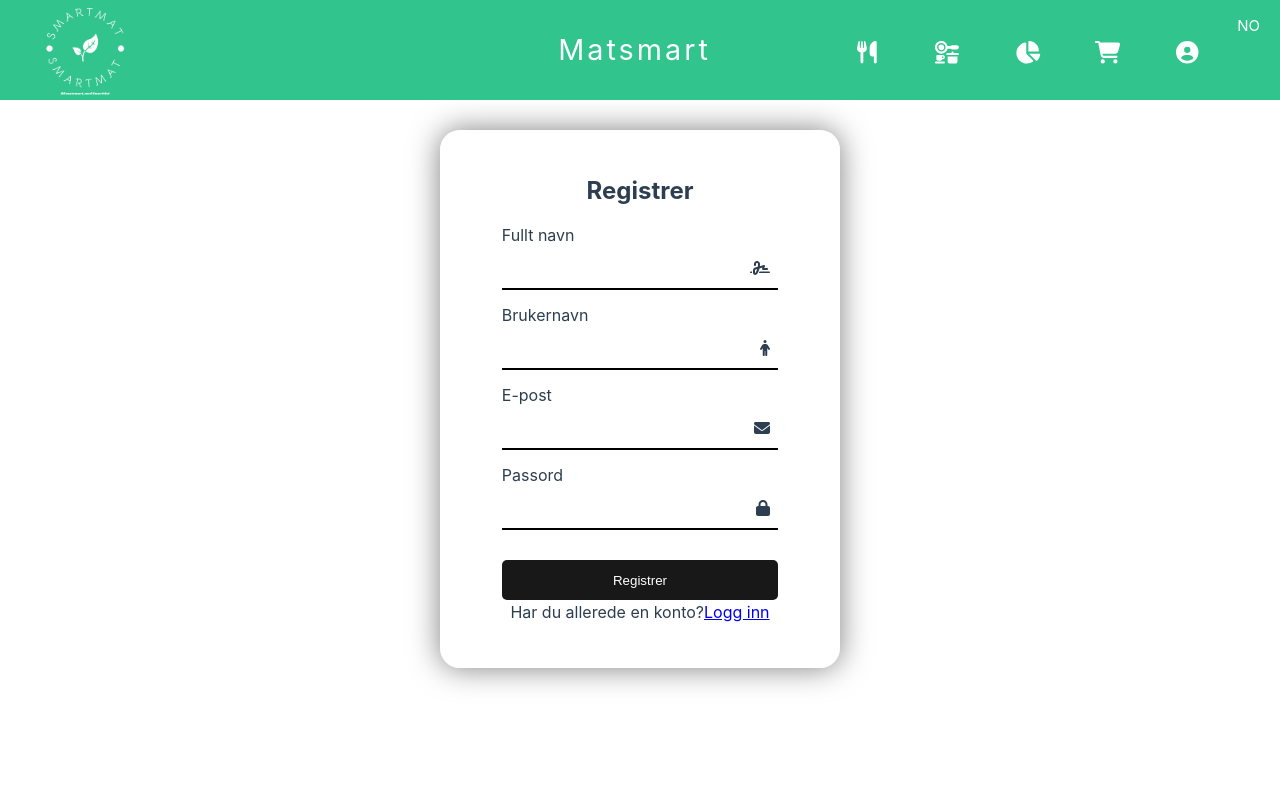
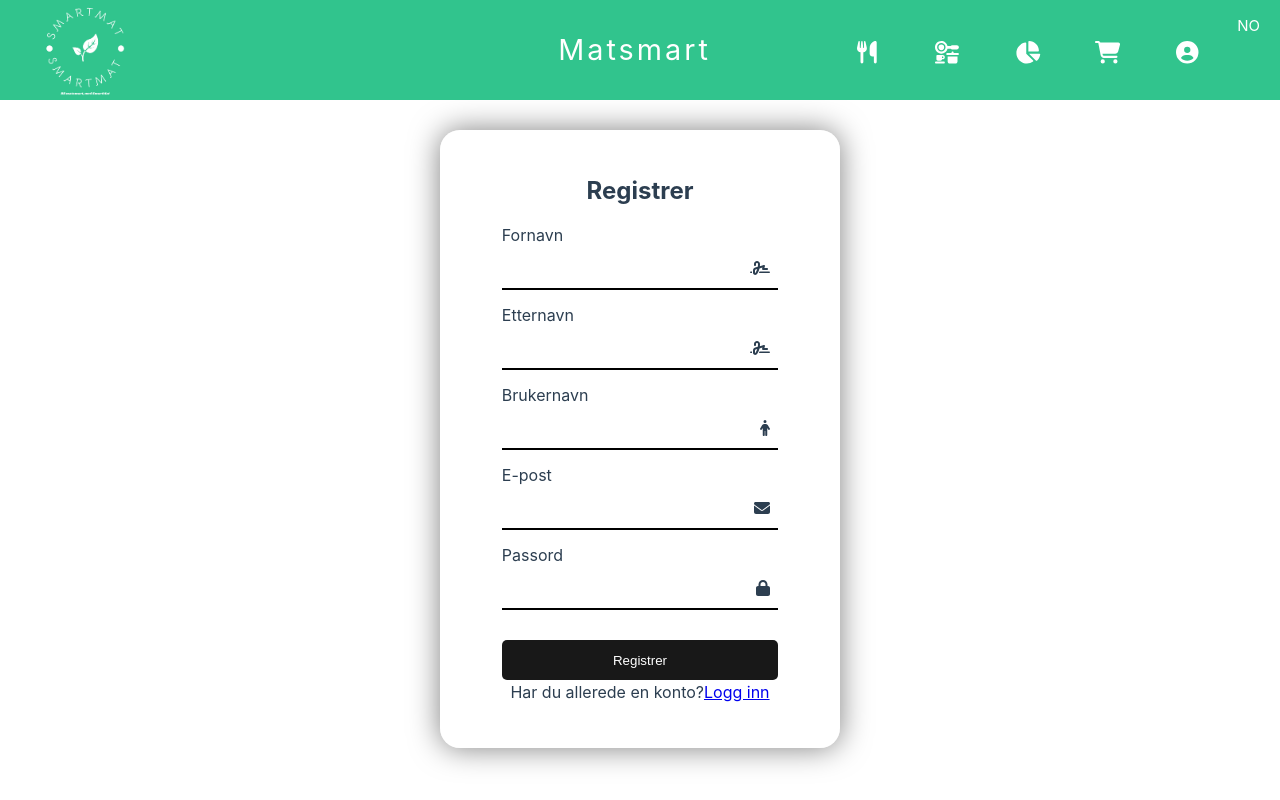
Before and after one commit to TrymNOHG/smartfood, a Vue app in the folder frontend/: page /register in a window 1280 px wide. Built offline with nearby package versions, Linux system fonts and the light colour scheme.

Commit message:
feat/add proper registration with first name and last name

```diff
--- a/frontend/src/components/RegisterComponent.vue
+++ b/frontend/src/components/RegisterComponent.vue
@@ -1,35 +1,75 @@
 <template>
   <div class="wrapper">
     <div class="form-box login">
-      <h2>{{ $t('register') }}</h2>
+      <h2>{{ $t("register") }}</h2>
       <form @submit.prevent="submit" :class="{ 'has-errors': hasErrors }">
         <div class="input-box">
-          <span class="icon"><font-awesome-icon icon="fa-solid fa-signature" /></span>
-          <input type="text" required v-model.trim="fullName" name="fullName">
-          <label>{{ $t('full_name') }}</label>
-          <div v-if="errors['fullName']" class="error">{{ $t(errors['fullName']) }}</div>
+          <span class="icon"
+            ><font-awesome-icon icon="fa-solid fa-signature"
+          /></span>
+          <input
+            type="text"
+            required
+            v-model.trim="firstName"
+            name="firstName"
+          />
+          <label>{{ $t("first_name") }}</label>
+          <div v-if="errors['firstName']" class="error">
+            {{ $t(errors["firstName"]) }}
+          </div>
         </div>
         <div class="input-box">
-          <span class="icon"><font-awesome-icon icon="fa-solid fa-person" /></span>
-          <input type="text" required v-model.trim="username" name="username">
-          <label>{{ $t('username') }}</label>
-          <div v-if="errors['username']" class="error">{{ $t(errors['username']) }}</div>
+          <span class="icon"
+            ><font-awesome-icon icon="fa-solid fa-signature"
+          /></span>
+          <input type="text" required v-model.trim="lastName" name="lastName" />
+          <label>{{ $t("last_name") }}</label>
+          <div v-if="errors['lastName']" class="error">
+            {{ $t(errors["lastName"]) }}
+          </div>
+        </div>
+
+        <div class="input-box">
+          <span class="icon"
+            ><font-awesome-icon icon="fa-solid fa-person"
+          /></span>
+          <input type="text" required v-model.trim="username" name="username" />
+          <label>{{ $t("username") }}</label>
+          <div v-if="errors['username']" class="error">
+            {{ $t(errors["username"]) }}
+          </div>
         </div>
         <div class="input-box">
-          <span class="icon"><font-awesome-icon icon="fa-solid fa-envelope" /></span>
-          <input type="email" required v-model.trim="email" name="email">
-          <label>{{ $t('email') }}</label>
-          <div v-if="errors['email']" class="error">{{ $t(errors['email']) }}</div>
+          <span class="icon"
+            ><font-awesome-icon icon="fa-solid fa-envelope"
+          /></span>
+          <input type="email" required v-model.trim="email" name="email" />
+          <label>{{ $t("email") }}</label>
+          <div v-if="errors['email']" class="error">
+            {{ $t(errors["email"]) }}
+          </div>
         </div>
         <div class="input-box">
-          <span class="icon"><font-awesome-icon icon="fa-solid fa-lock" /></span>
-          <input type="password" required v-model.trim="password" name="password">
-          <label>{{ $t('password') }}</label>
-          <div v-if="errors['password']" class="error">{{ $t(errors['password']) }}</div>
+          <span class="icon"
+            ><font-awesome-icon icon="fa-solid fa-lock"
+          /></span>
+          <input
+            type="password"
+            required
+            v-model.trim="password"
+            name="password"
+          />
+          <label>{{ $t("password") }}</label>
+          <div v-if="errors['password']" class="error">
+            {{ $t(errors["password"]) }}
           </div>
-        <button type="submit" @click="submit">{{ $t('register') }}</button>
+        </div>
+        <button type="submit" @click="submit">{{ $t("register") }}</button>
         <div class="login-register">
-          <p>{{ $t('already_have_account') }}<a href="/login" class="register-link">{{ $t('login') }}</a></p>
+          <p>
+            {{ $t("already_have_account")
+            }}<a href="/login" class="register-link">{{ $t("login") }}</a>
+          </p>
         </div>
       </form>
     </div>
@@ -37,24 +77,18 @@
 </template>
 
 <script>
-import * as yup from 'yup';
+import * as yup from "yup";
 import { useField, useForm } from "vee-validate";
-import {registerUser} from "@/services/UserService";
+import { registerUser } from "@/services/UserService";
 
 export default {
   name: "RegisterComponent",
   setup() {
     const validationSchema = yup.object({
-      fullName: yup
-        .string()
-        .required("full_name_error"),
-      username: yup
-        .string()
-        .required("user_error"),
-      email: yup
-        .string()
-        .email("wrong_email_error")
-        .required("email_error"),
+      firstName: yup.string().required("first_name_error"),
+      lastName: yup.string().required("last_name_error"),
+      username: yup.string().required("user_error"),
+      email: yup.string().email("wrong_email_error").required("email_error"),
       password: yup
         .string()
         .required("password_error")
@@ -72,41 +106,46 @@ export default {
     });
 
     const { value: fullName } = useField("fullName");
+    const { value: firstName } = useField("firstName");
+    const { value: lastName } = useField("lastName");
     const { value: username } = useField("username");
     const { value: email } = useField("email");
     const { value: password } = useField("password");
 
     const submit = handleSubmit(async () => {
       // Handle registration form submission
-      console.log("Registering")
+      console.log("Registering");
       const userData = {
         username: username.value,
         password: password.value,
-        firstName: 'first name',
-        lastName: 'last name',
-        email:  email.value,
+        firstName: firstName.value,
+        lastName: lastName.value,
+        email: email.value,
         picture: null,
-      }
-      console.log(userData)
-      await registerUser(userData).then(async response => {
+      };
+      console.log(userData);
+      await registerUser(userData)
+        .then(async (response) => {
           if (response !== undefined) {
-          store.setSessionToken(response.data.token)
-          await store.fetchUser()
+            store.setSessionToken(response.data.token);
+            await store.fetchUser();
             submitMessage.value = "Registration Successful";
             setTimeout(() => {
               submitMessage.value = "";
             }, 3000);
             await router.push("/");
           } else {
-          submitMessage.value = "Something went wrong. Please try again later.";
+            submitMessage.value =
+              "Something went wrong. Please try again later.";
             setTimeout(() => {
               submitMessage.value = "";
             }, 3000);
           }
-      }).catch(error => {
-        alert(error.body) //TODO: format!!!!
-        console.warn('error1', error) //TODO: add exception handling
         })
+        .catch((error) => {
+          alert(error.body); //TODO: format!!!!
+          console.warn("error1", error); //TODO: add exception handling
+        });
     });
 
     const hasErrors = () => {
@@ -116,6 +155,8 @@ export default {
 
     return {
       fullName,
+      firstName,
+      lastName,
       username,
       email,
       password,
@@ -127,7 +168,7 @@ export default {
       setFieldValue,
     };
   },
-}
+};
 </script>
 
 <style scoped>
@@ -156,7 +197,7 @@ export default {
   text-align: center;
 }
 
-h2{
+h2 {
   font-weight: bold;
 }
 
@@ -203,11 +244,10 @@ input {
 
 .remember-forgot {
   font-weight: 400;
-  margin:  -15px 0 15px;
+  margin: -15px 0 15px;
   display: flex;
   justify-content: center;
 }
-
 
 button {
   width: 100%;
@@ -237,5 +277,4 @@ button {
     font-size: 1.2em;
   }
 }
-
 </style>
--- a/frontend/src/locales/en.json
+++ b/frontend/src/locales/en.json
@@ -10,6 +10,8 @@
   "full_name": "Full name",
   "firstname": "First Name",
   "lastname": "Last Name",
+  "first_name": "First name",
+  "last_name": "Last name",
   "name": "Firstname and Surname",
   "username": "Username",
   "email": "Email",
@@ -28,5 +30,6 @@
   "password_error": "Password is required",
   "error_password": "Password is required",
   "email_error": "Email is required",
+  "first_name_error": "First name is required",
   "password_length": "Password must be at least 8 characters"
 }
--- a/frontend/src/locales/no.json
+++ b/frontend/src/locales/no.json
@@ -11,6 +11,8 @@
   "firstname": "Fornavn",
   "lastname": "Etternavn",
   "name": "Fornavn og etternavn",
+  "first_name": "Fornavn",
+  "last_name": "Etternavn",
   "username": "Brukernavn",
   "email": "E-post",
   "password": "Passord",
@@ -23,6 +25,8 @@
   "price": "Pris i Kr;",
   "category": "Kategori",
   "full_name_error": "Fult navn er påkrevd",
+  "first_name_error": "Fornavn er påkrevd",
+  "last_name_error": "Etternavn navn er påkrevd",
   "user_error": "Brukernavn er påkrevd",
   "password_error": "Passord er påkrevd",
   "wrong_email_error": "Vennligst skriv inn en korrekt e-postadresse",
```
Lines whose indentation alone changed are shown as unchanged.
